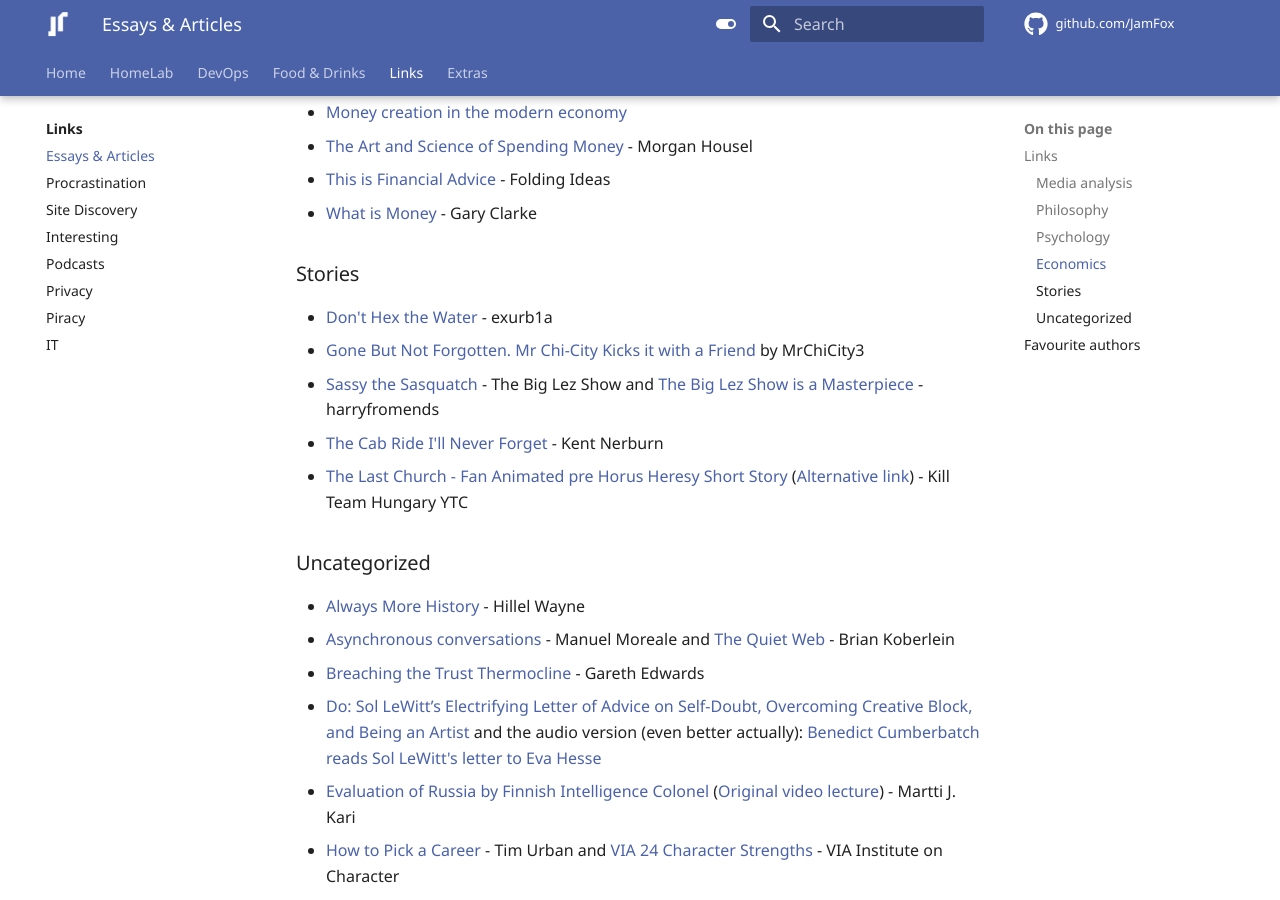
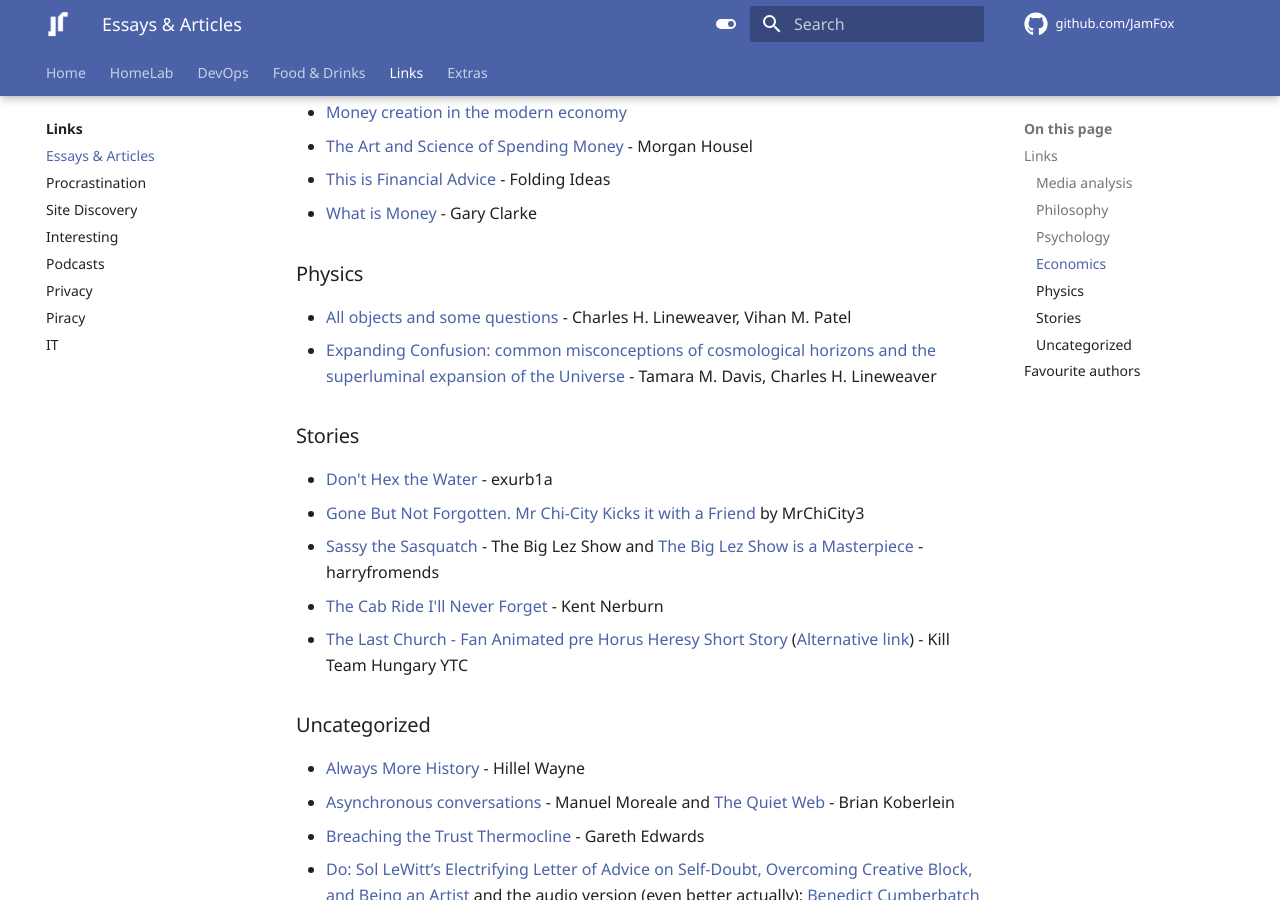
Before and after one commit to JamFox/docs.jamfox.dev, an MkDocs documentation site: the page built from docs/content/links/essays.md, in a window 1280 px wide and 900 px high, scrolled down 1863 px. Built offline with MkDocs 1.6.1 and Material for MkDocs 9.7.7, drawn with Linux system fonts in a browser that asks for light colours; comment, search, counter and statistics services are not loaded.

Commit message:
add physics

```diff
--- a/docs/content/links/essays.md
+++ b/docs/content/links/essays.md
@@ -60,6 +60,11 @@ title: "Essays & Articles"
 - [The Art and Science of Spending Money](https://collabfund.com/blog/the-art-and-science-of-spending-money/) - Morgan Housel
 - [This is Financial Advice](https://www.youtube.com/watch?v=5pYeoZaoWrA) - Folding Ideas
 - [What is Money](https://www.onedb.online/blog/what_is_money) - Gary Clarke
+
+### Physics
+
+- [All objects and some questions](https://pubs.aip.org/aapt/ajp/article/91/10/819/2911822/All-objects-and-some-questions) - Charles H. Lineweaver, Vihan M. Patel
+- [Expanding Confusion: common misconceptions of cosmological horizons and the superluminal expansion of the Universe](https://arxiv.org/abs/astro-ph/0310808) - Tamara M. Davis, Charles H. Lineweaver
 
 ### Stories
 
```
